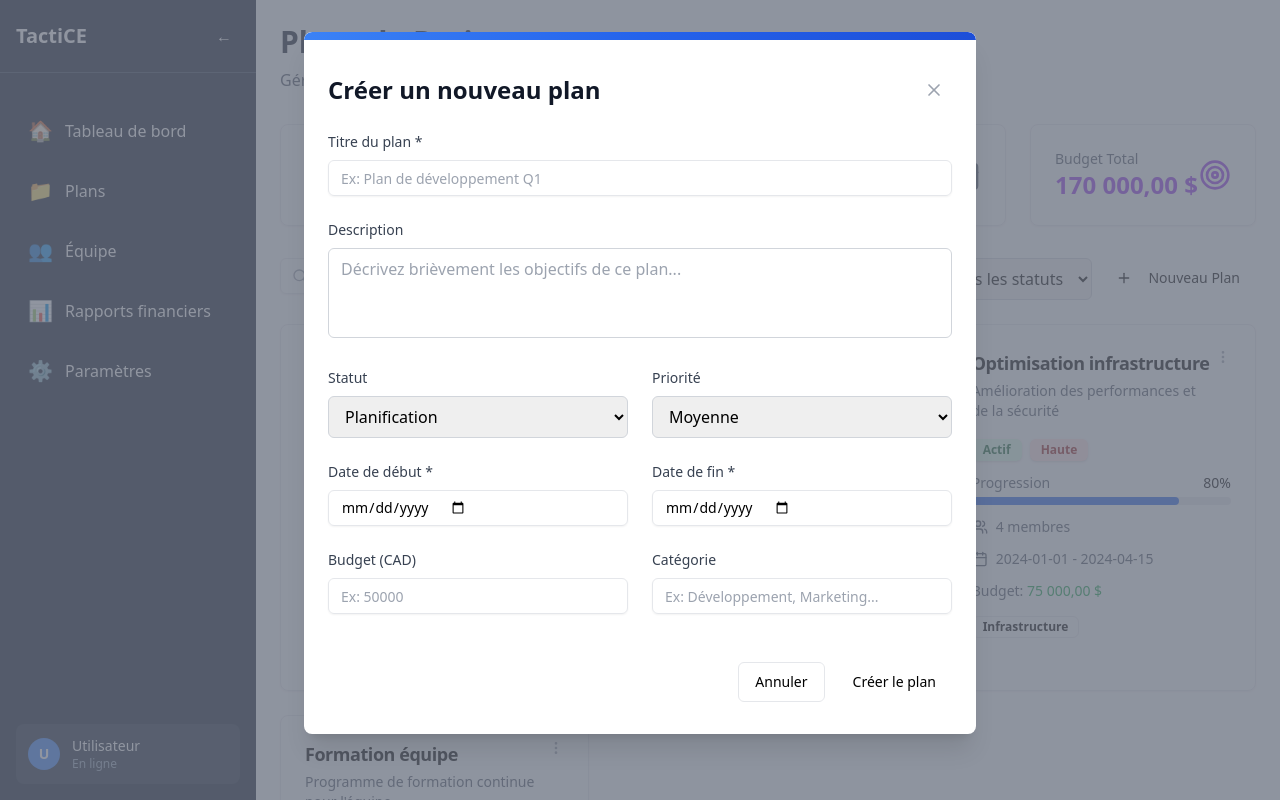
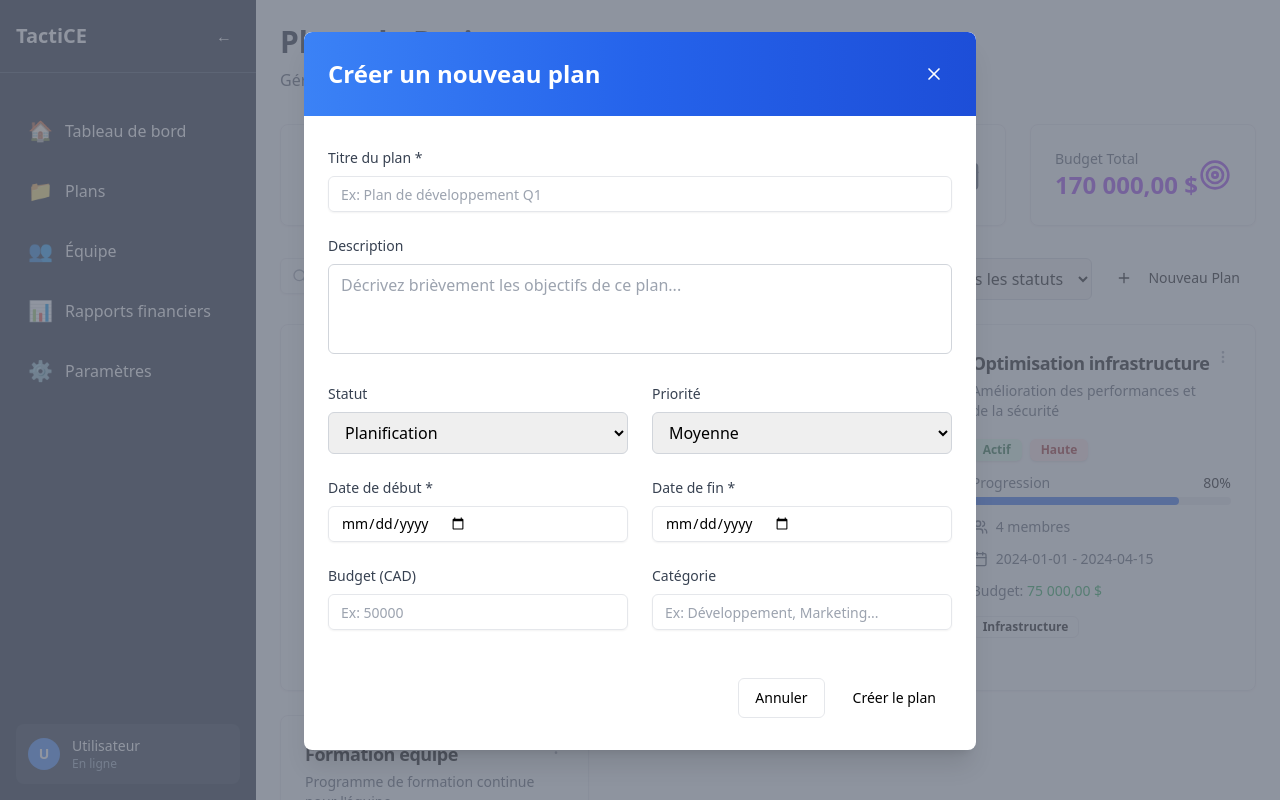
Before and after one commit to tristanbourassa2007/tactiveV2, a Next.js app: page /plans in a window 1280 px wide. Both pictures are taken after a click on the button "Nouveau Plan". Shown: the top 800 px of the page. Built offline with nearby package versions, Linux system fonts and the light colour scheme.

Commit message:
Extend blue gradient to cover modal header title

```diff
--- a/src/app/plans/page.tsx
+++ b/src/app/plans/page.tsx
@@ -357,21 +357,20 @@ export default function PlansPage() {
 
               {/* Modal */}
               <div className="inline-block w-full max-w-2xl my-8 overflow-hidden text-left align-middle transition-all transform bg-white shadow-xl rounded-lg">
-                {/* Barre dégradée bleue en haut */}
-                <div className="h-2 bg-gradient-to-r from-blue-500 via-blue-600 to-blue-700 rounded-t-lg"></div>
-
-                <div className="px-6 py-8">
-                  {/* Header */}
-                  <div className="flex items-center justify-between mb-6">
-                    <h3 className="text-2xl font-bold text-gray-900">Créer un nouveau plan</h3>
+                {/* Header avec barre dégradée bleue */}
+                <div className="bg-gradient-to-r from-blue-500 via-blue-600 to-blue-700 px-6 py-6 rounded-t-lg">
+                  <div className="flex items-center justify-between">
+                    <h3 className="text-2xl font-bold text-white">Créer un nouveau plan</h3>
                     <button
                       onClick={handleCloseModal}
-                      className="p-2 text-gray-400 hover:text-gray-600 hover:bg-gray-100 rounded-lg transition-colors"
+                      className="p-2 text-white hover:text-gray-200 hover:bg-white/10 rounded-lg transition-colors"
                     >
                       <X className="h-5 w-5" />
                     </button>
                   </div>
+                </div>
 
+                <div className="px-6 py-8">
                   {/* Formulaire */}
                   <form onSubmit={handleSubmit} className="space-y-6">
                     <div className="grid grid-cols-1 md:grid-cols-2 gap-6">
```
